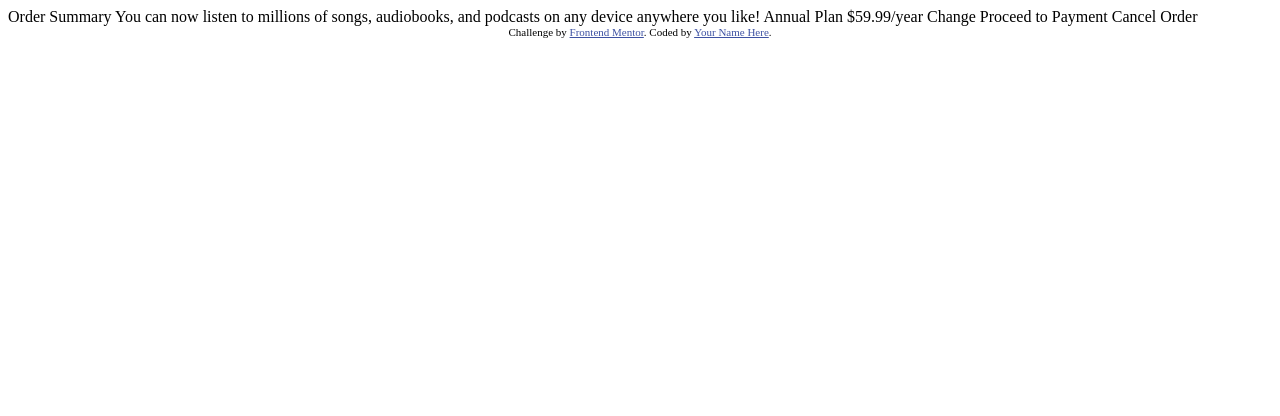
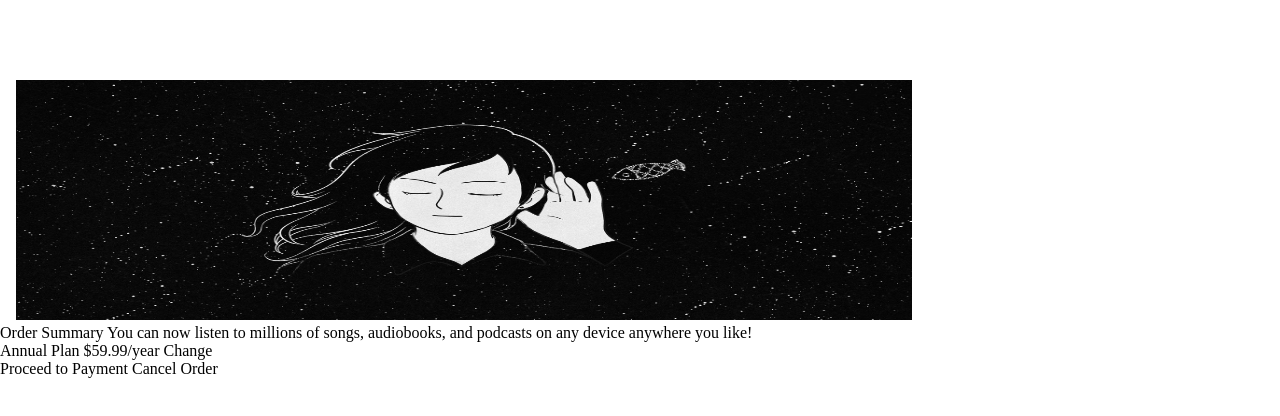
Before and after one commit to Heshan93/frontendmentor.io, a plain HTML site: page index.html in a window 1280 px wide. Drawn offline with Linux system fonts and the light colour scheme.

Commit message:
initial file was created
initial file was created  & linked

```diff
--- a/index.html
+++ b/index.html
@@ -5,6 +5,7 @@
   <meta name="viewport" content="width=device-width, initial-scale=1.0"> <!-- displays site properly based on user's device -->
 
   <link rel="icon" type="image/png" sizes="32x32" href="./images/favicon-32x32.png">
+  <link rel="stylesheet" href="main.css">
 
   <title>Frontend Mentor | Order summary card</title>
 
@@ -12,26 +13,45 @@
   <style>
     .attribution { font-size: 11px; text-align: center; }
     .attribution a { color: hsl(228, 45%, 44%); }
+
   </style>
 </head>
+
+
+
 <body>
+ <div>
 
+      <div class="songImg">
+
+        <img src="/design/song.jpg" alt="song-image">
+
+
+      </div>
+
+<div>
   Order Summary
 
   You can now listen to millions of songs, audiobooks, and podcasts on any
   device anywhere you like!
+</div>
 
+<div>
   Annual Plan
   $59.99/year
 
   Change
+</div>
 
+<div>
   Proceed to Payment
   Cancel Order
 
-  <div class="attribution">
-    Challenge by <a href="https://www.frontendmentor.io?ref=challenge" target="_blank">Frontend Mentor</a>.
-    Coded by <a href="#">Your Name Here</a>.
-  </div>
+</div>
+
+</div>
 </body>
+
+
+
 </html>
--- /dev/null
+++ b/main.scss
@@ -0,0 +1,17 @@
+
+body{
+    margin: 0;
+
+}
+
+.songImg img{
+    width: 70%;
+    height: 15em;
+    margin-top: 5em;
+    margin-left: 1em;
+
+
+
+
+
+}
```
Also changed, not shown: design/Multimedia_(117).jpg (added), design/song.jpg (added), main.css (added), 4 other files.
